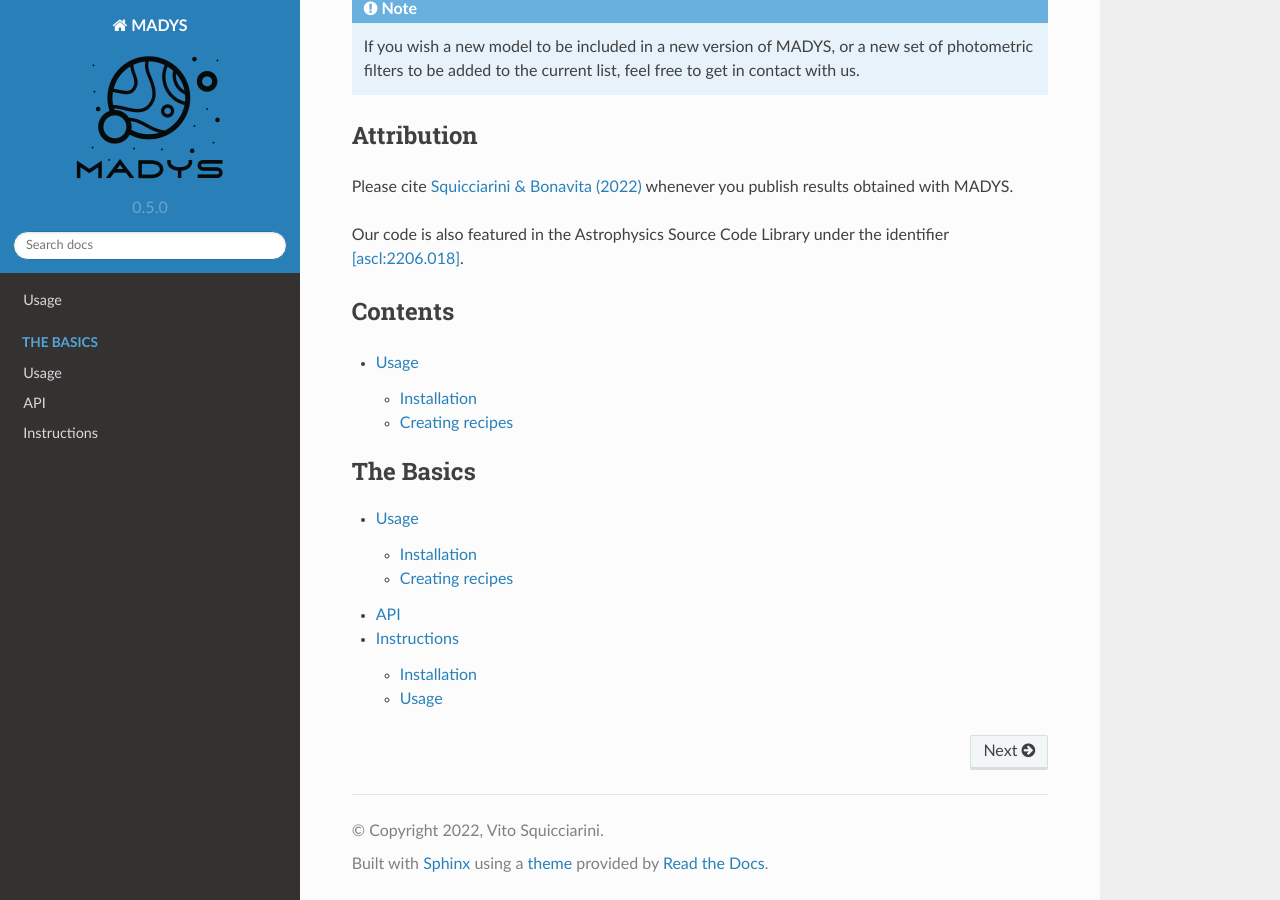
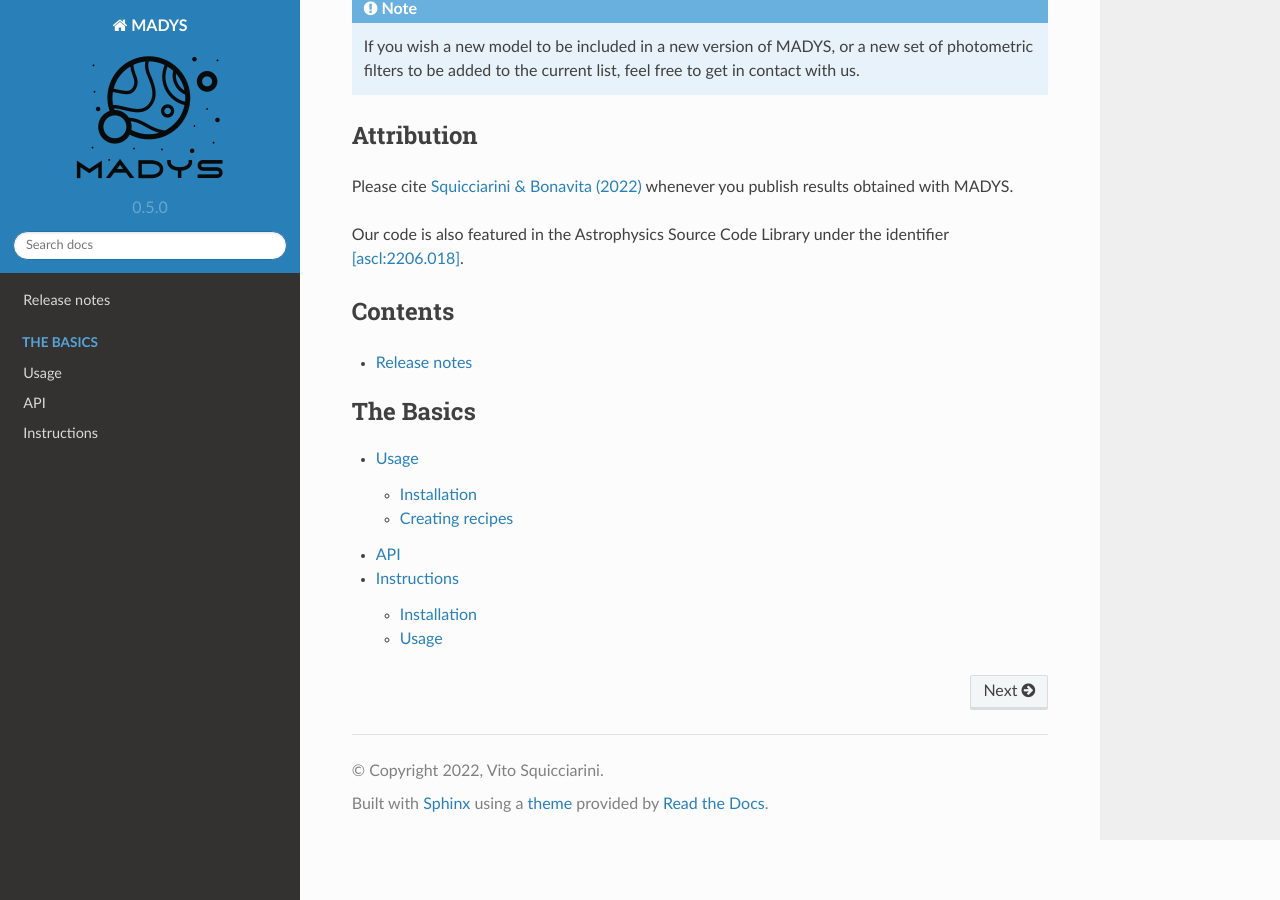
Before and after one commit to vsquicciarini/madys, a Sphinx documentation site: the page built from docs/source/index.rst, in a window 1280 px wide and 900 px high, scrolled down 1142 px. Built offline with Sphinx 7.4.7 and the Read the Docs theme 2.0.0, drawn with Linux system fonts in a browser that asks for light colours; pages that are not in the unit, such as notebooks, are missing from menus.

Commit message:
Update release_notes.rst

```diff
--- a/docs/source/release_notes.rst
+++ b/docs/source/release_notes.rst
@@ -1,19 +1,5 @@
-Usage
+Release notes
 =====
-
-.. _installation:
-
-Installation
-------------
-
-To use Lumache, first install it using pip:
-
-.. code-block:: console
-
-   (.venv) $ pip install lumache
-
-Creating recipes
-----------------
 
 To retrieve a list of random ingredients,
 you can use the ``lumache.get_random_ingredients()`` function:
```
